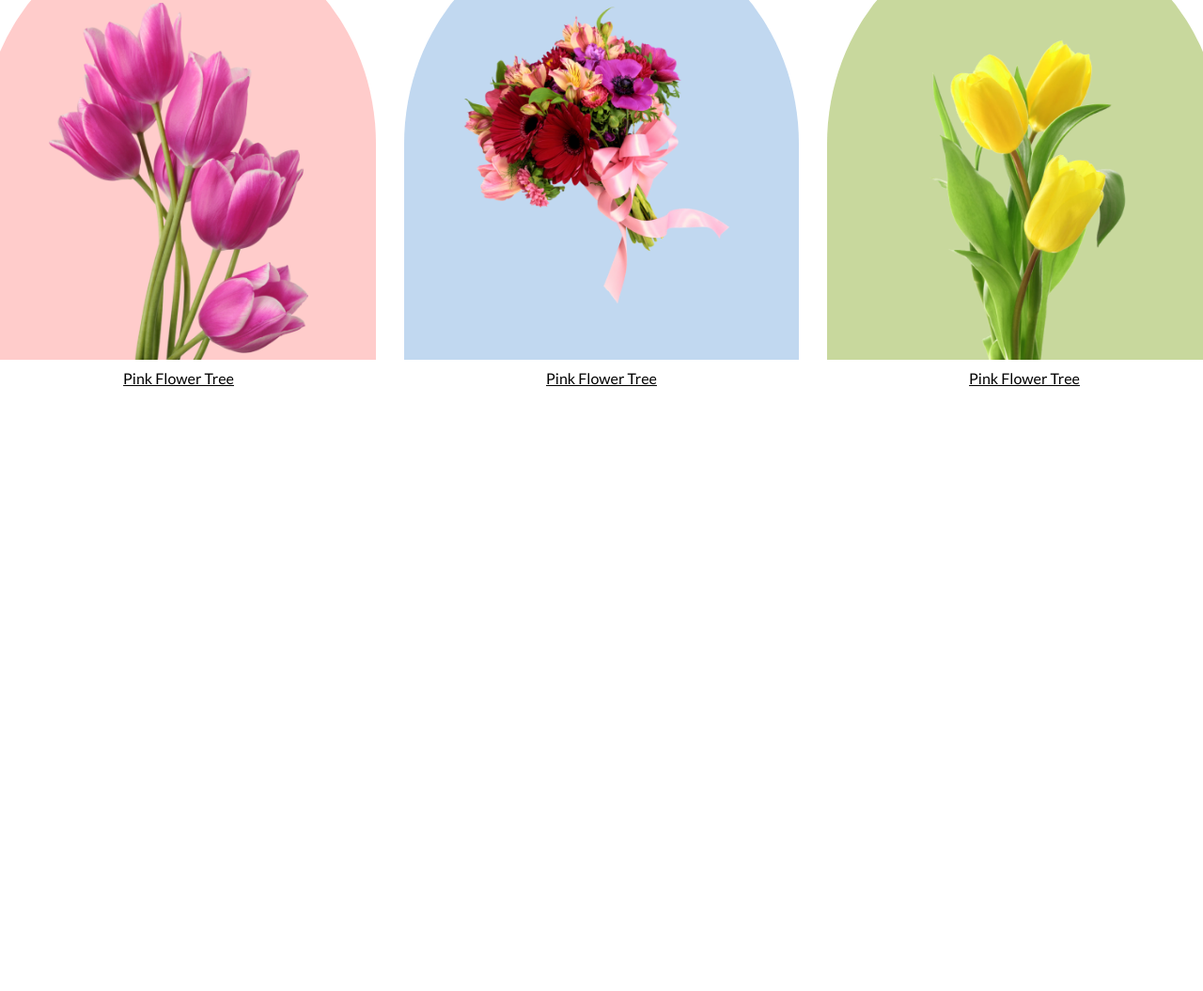
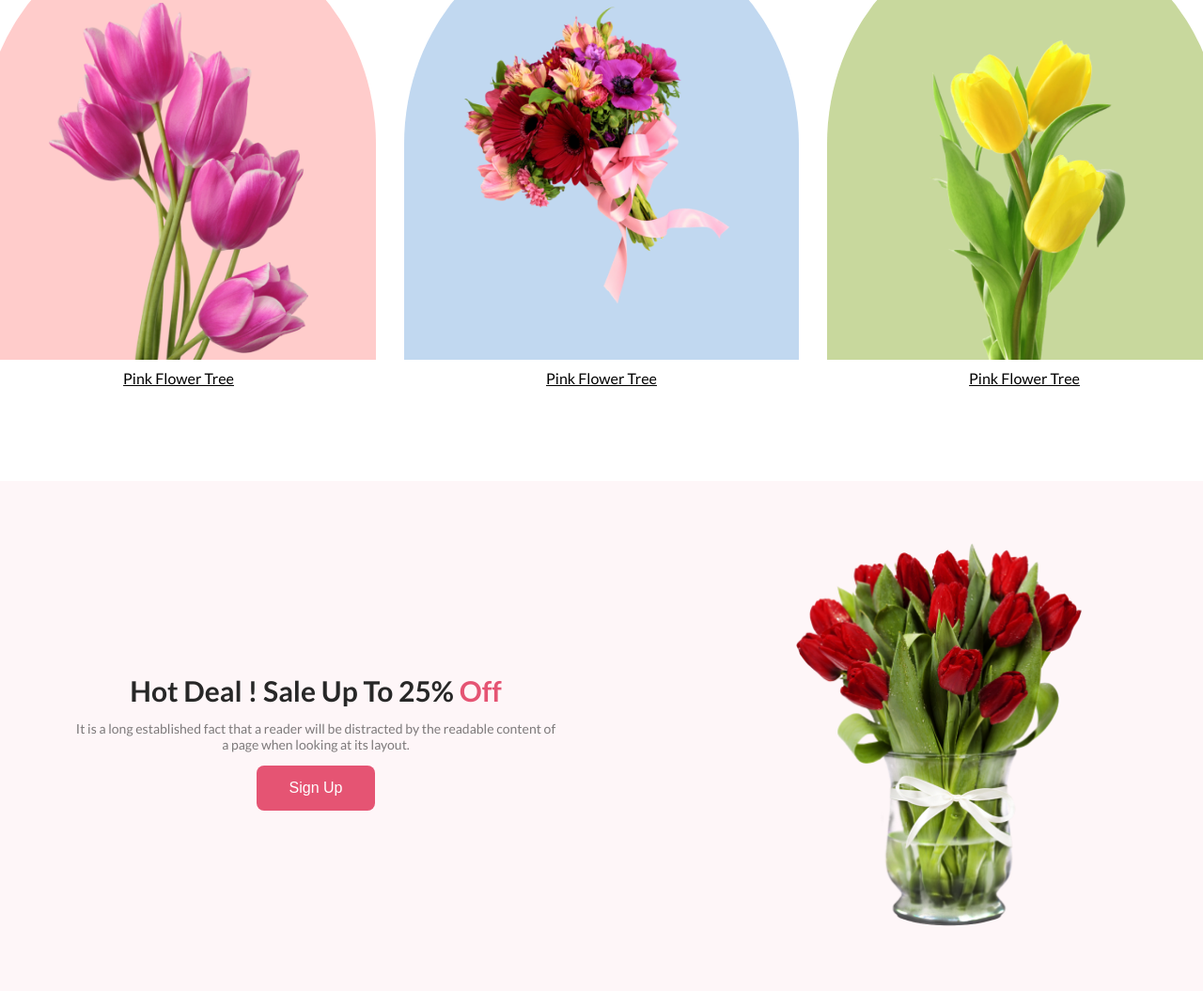
Before and after one commit to erinajahan2503/Flower-shop-website, a plain HTML site: page index.html in a window 1280 px wide. Shown: the part 998-2053 px from the top of the page at 94% size. Before the commit the page ends 1460 px from the top, so only its background shows below. Drawn offline with Linux system fonts and the light colour scheme.

Commit message:
hot deal

```diff
--- a/css/style.css
+++ b/css/style.css
@@ -188,4 +188,29 @@ span {
     max-width: 100%;
 }
 
-/* support section */
+/* hot deal section */
+.hot-deal {
+    background-color: rgba(229, 84, 115, 5%);
+    margin-top: 100px;
+}
+
+.hot-deal-container {
+    display: flex;
+    justify-content: space-around;
+    max-width: 1400px;
+    margin: 0 auto;
+}
+
+.hot-deal-section {
+    width: 40%;
+    text-align: center;
+    padding: 180px 70px 100px 20px;
+}
+
+.flower-section {
+    padding: 60px;
+}
+
+.hot-deal-flower {
+    height: 100%;
+}
--- a/index.html
+++ b/index.html
@@ -84,6 +84,22 @@
         </section>
     </main>
 
+    <!-- Hot deal section -->
+    <section class="hot-deal">
+        <div class="hot-deal-container">
+            <section class="hot-deal-section">
+                <h2 class="title">Hot Deal ! Sale Up To 25% <span>Off</span></h2>
+                <p class="title-description">
+                    It is a long established fact that a reader will be distracted by the readable
+                    content of a page when looking at its layout.
+                </p>
+                <button class="btn-primary hot-deal-button">Sign Up</button>
+            </section>
+            <section class="flower-section">
+                <img class="hot-deal-flower" src="Flower Asset/pngwing 8.png" alt="hot-deal flower image">
+            </section>
+        </div>
+    </section>
 </body>
 
 </html>
```
